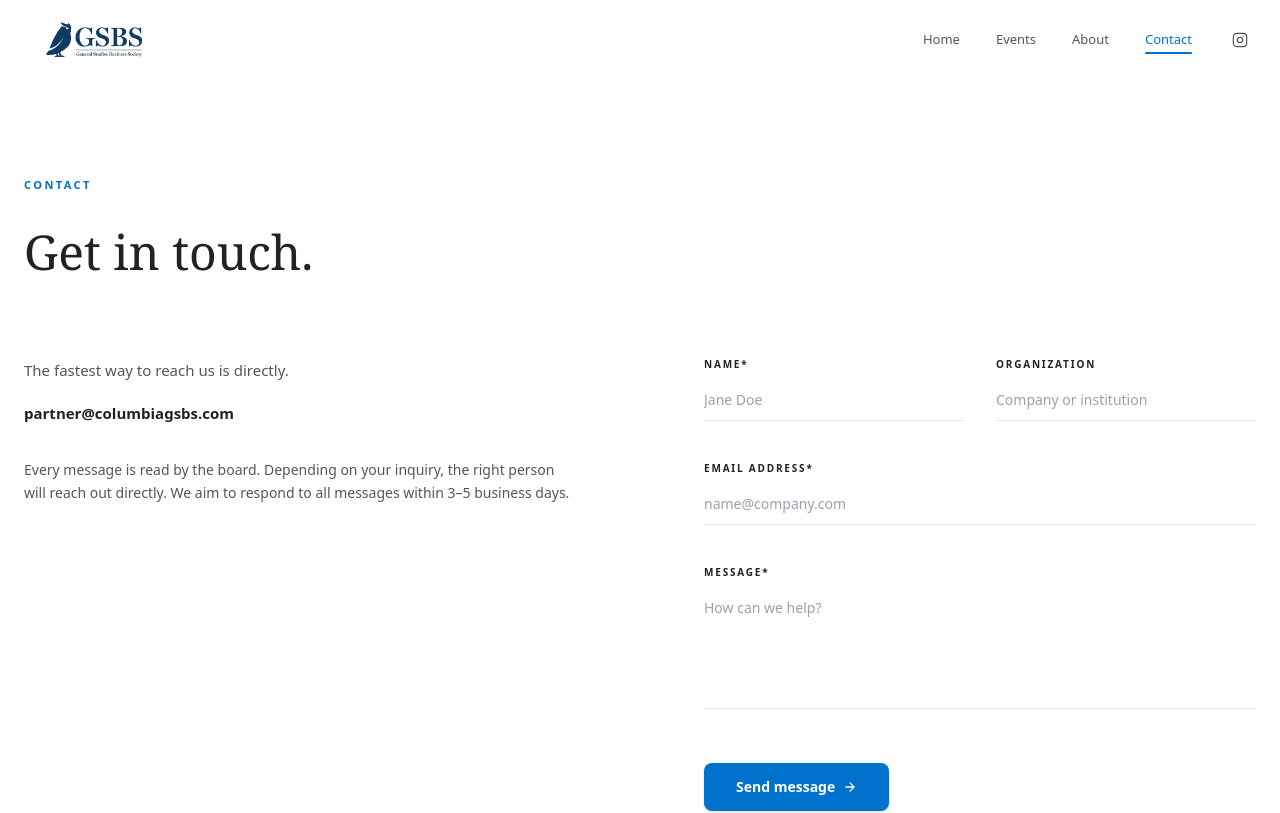
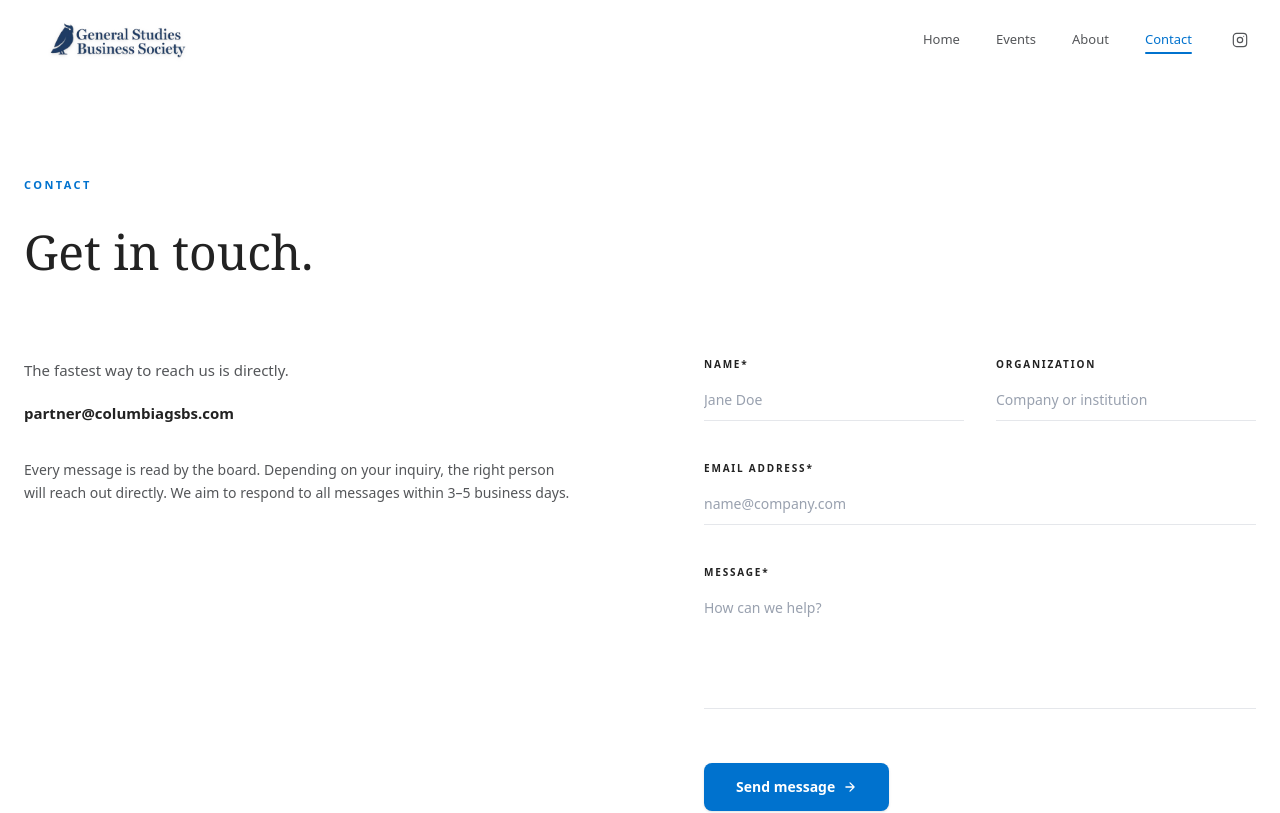
Before and after one commit to gsbusinesssociety/gsbusinesssociety.github.io, a Next.js app: page /contact in a window 1280 px wide. Shown: the top 813 px of the page. Built offline with nearby package versions, Linux system fonts and the light colour scheme.

Commit message:
feat: more prominent logo

```diff
--- a/app/components/Navbar.tsx
+++ b/app/components/Navbar.tsx
@@ -50,18 +50,31 @@ export default function Navbar() {
     >
       <div className="max-w-7xl mx-auto px-6 h-20 flex items-center justify-between">
 
-        {/* LOGO */}
-        <Link href="/" className="group flex items-center transition-opacity duration-200 hover:opacity-90">
+{/* LOGO */}
+        <Link
+          href="/"
+          className="group flex items-center p-1 focus:outline-none focus:ring-2 focus:ring-[var(--columbia-blue)] rounded-lg"
+        >
           <Image
-            src="/small.png"
+            src="/big.png"
             alt="GS Business Society"
-            width={140}
-            height={40}
-            className="object-contain transition-transform duration-300 dark:brightness-0 dark:invert group-hover:scale-[1.02]"
+            // Increased dimensions for more prominence
+            width={180}
+            height={52}
+            className="
+              object-contain
+              priority
+              dark:brightness-0 dark:invert
+              /* Smooth transitions for all effects */
+              transition-all duration-300 ease-out
+              /* The subtle hover: slight scale and a soft drop-shadow */
+              group-hover:scale-105
+              group-hover:drop-shadow-[0_0_8px_rgba(117,178,221,0.4)]
+              group-active:scale-95
+            "
             priority
           />
         </Link>
-
         {/* DESKTOP NAV */}
         <div className="hidden md:flex items-center gap-1">
           {navLinks.map((link, i) => {
```
